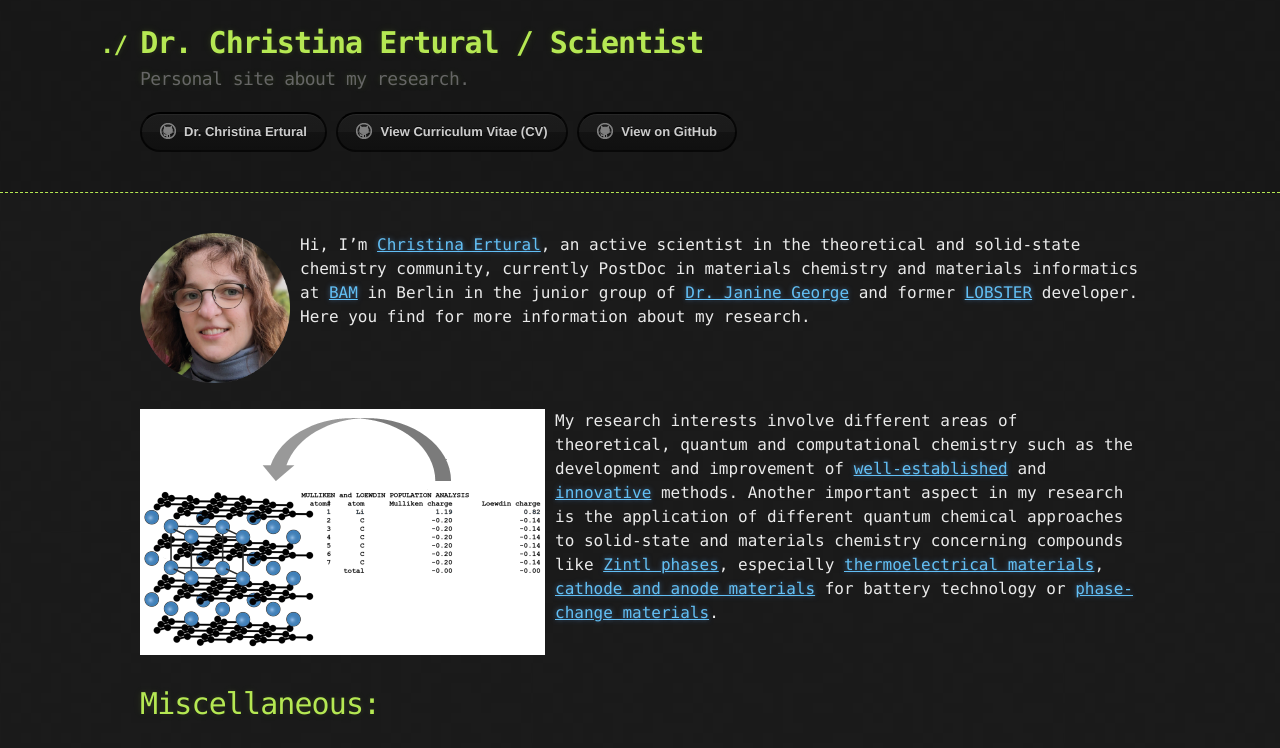
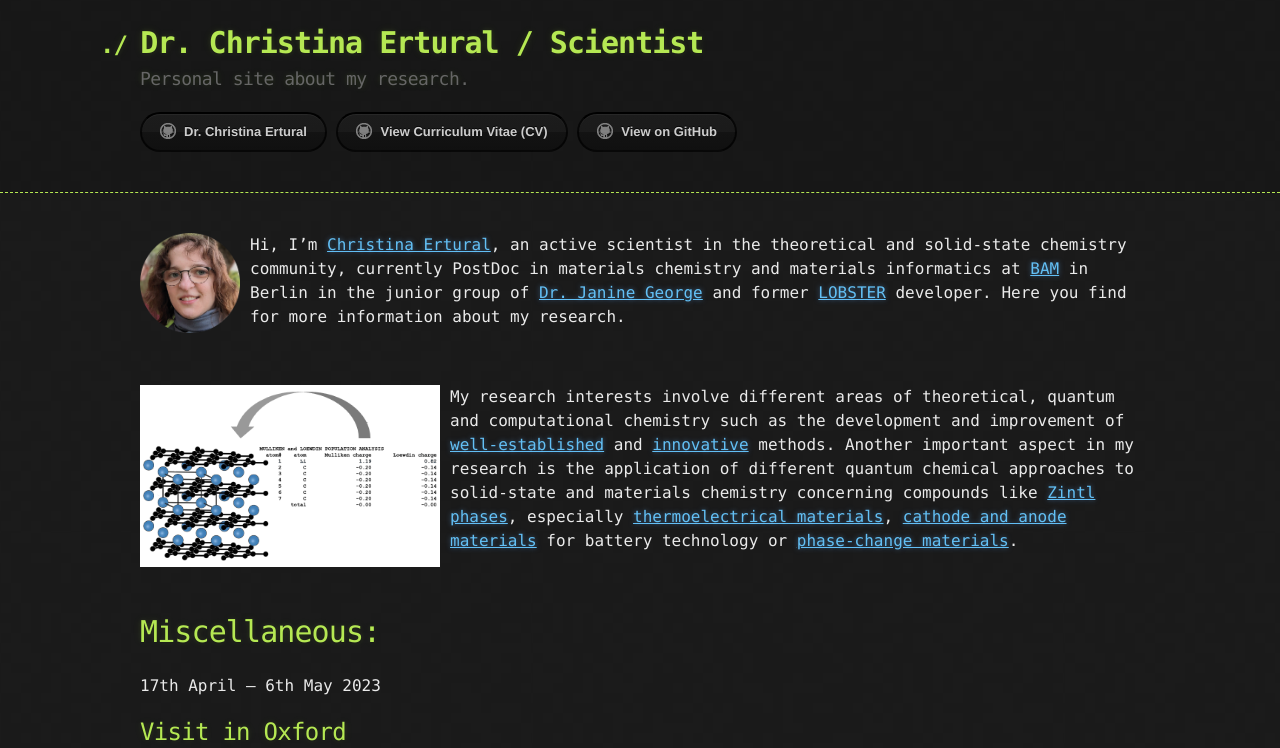
Before and after one commit to QuantumChemist/QuantumChemist.github.io, a Jekyll site: the page built from index.md, in a window 1280 px wide. Shown: the top 748 px of the page. Built offline with Jekyll 4.4.1, drawn with Linux system fonts in a browser that asks for light colours; grey boxes are pictures that could not be loaded.

Commit message:
Update index.md

```diff
--- a/index.md
+++ b/index.md
@@ -2,13 +2,13 @@
 layout: default
 ---
 
-<img hspace="20" align="right" src="https://github.com/QuantumChemist/QuantumChemist.github.io/blob/main/utils/pic.png?raw=true" width="15%" height="15%">
+<img hspace="20" align="right" src="https://github.com/QuantumChemist/QuantumChemist.github.io/blob/main/utils/pic.png?raw=true" width="10%" height="10%"/>
 
 Hi, I'm [Christina Ertural](https://g.co/kgs/Bi3Bdb), an active scientist in the theoretical and solid-state chemistry community, currently PostDoc in materials chemistry and materials informatics at [BAM](https://www.bam.de/) in Berlin in the junior group of [Dr. Janine George](https://www.bam.de/Content/EN/Standard-Articles/About-us/Jobs-and-Careers/Young-Science/junior-research-group-george-computational-materials-design.html) and former [LOBSTER](http://www.cohp.de/) developer. Here you find for more information about my research.
 
 <br clear="left"/>
 
-[![Battery](https://quantumchemist.github.io/utils/bat.png)](https://doi.org/10.1021/acs.chemmater.1c03349)
+[<img src="https://quantumchemist.github.io/utils/bat.png" width="30%" height=auto />](https://doi.org/10.1021/acs.chemmater.1c03349)
 
 My research interests involve different areas of theoretical, quantum and computational chemistry such as the development and improvement of [well-established](https://doi.org/10.1039/C9RA05190B) and [innovative](https://doi.org/10.1021/acs.jpcc.1c00718) methods. Another important aspect in my research is the application of different quantum chemical approaches to solid-state and materials chemistry concerning compounds like [Zintl phases](https://doi.org/10.1039/C9RA05190B), especially [thermoelectrical materials](https://doi.org/10.1002/jcc.25822), [cathode and anode materials](https://doi.org/10.1021/acs.chemmater.1c03349) for battery technology or [phase-change materials](https://doi.org/10.1002/anie.202115778).
 
```
